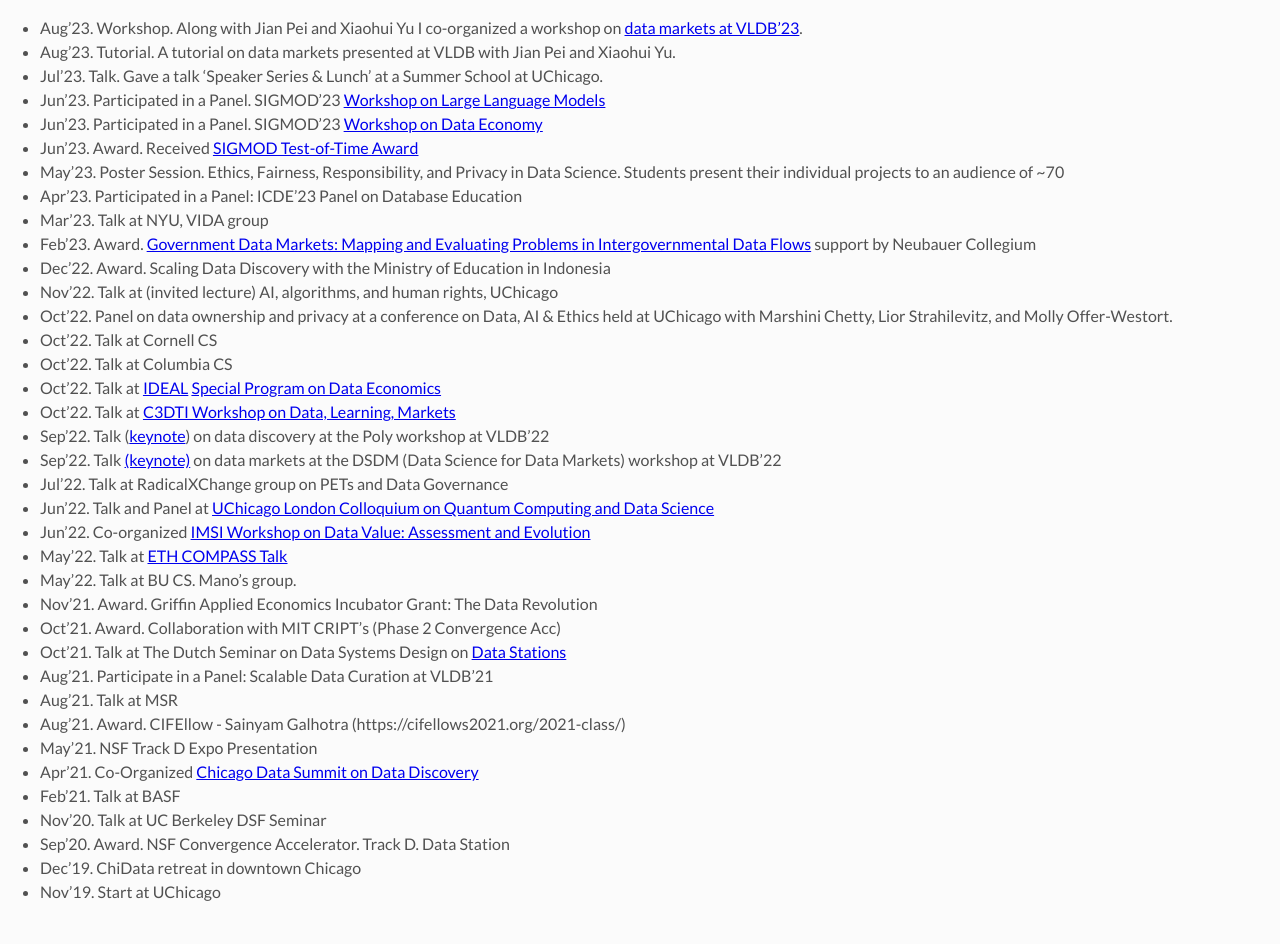
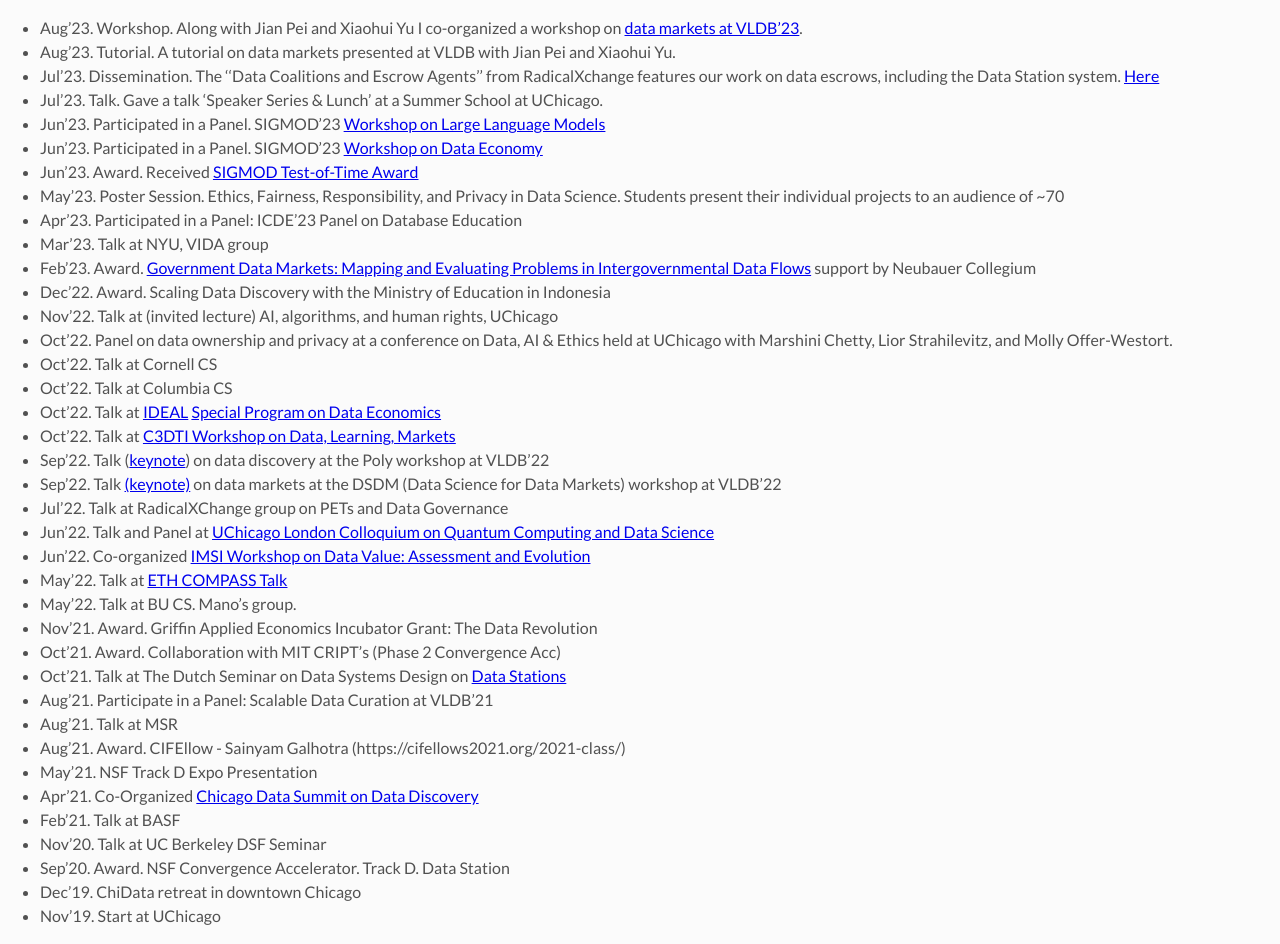
Before and after one commit to raulcf/raulcf.github.io, a Jekyll site: the page built from log.md, in a window 1280 px wide. Built offline with Jekyll 4.4.1, drawn with Linux system fonts in a browser that asks for light colours; our own code applies the rules of GitHub Pages for plain Markdown files; before the commit the page ends 920 px from its top, so only the background shows below that.

Commit message:
added coalitions

```diff
--- a/log.md
+++ b/log.md
@@ -2,6 +2,9 @@
 on [data markets at VLDB'23](https://sites.google.com/view/sdmvldb2023).
 - Aug'23. Tutorial. A tutorial on data markets presented at VLDB with Jian Pei
 and Xiaohui Yu.
+- Jul'23. Dissemination. The ''Data Coalitions and Escrow Agents'' from
+RadicalXchange features our work on data escrows, including the Data Station
+system. [Here](https://www.radicalxchange.org/media/documents/data-coalitions-and-escrow-agents.pdf)
 - Jul'23. Talk. Gave a talk 'Speaker Series & Lunch' at a Summer School at
 UChicago.
 - Jun'23. Participated in a Panel. SIGMOD'23 [Workshop on Large Language
```
